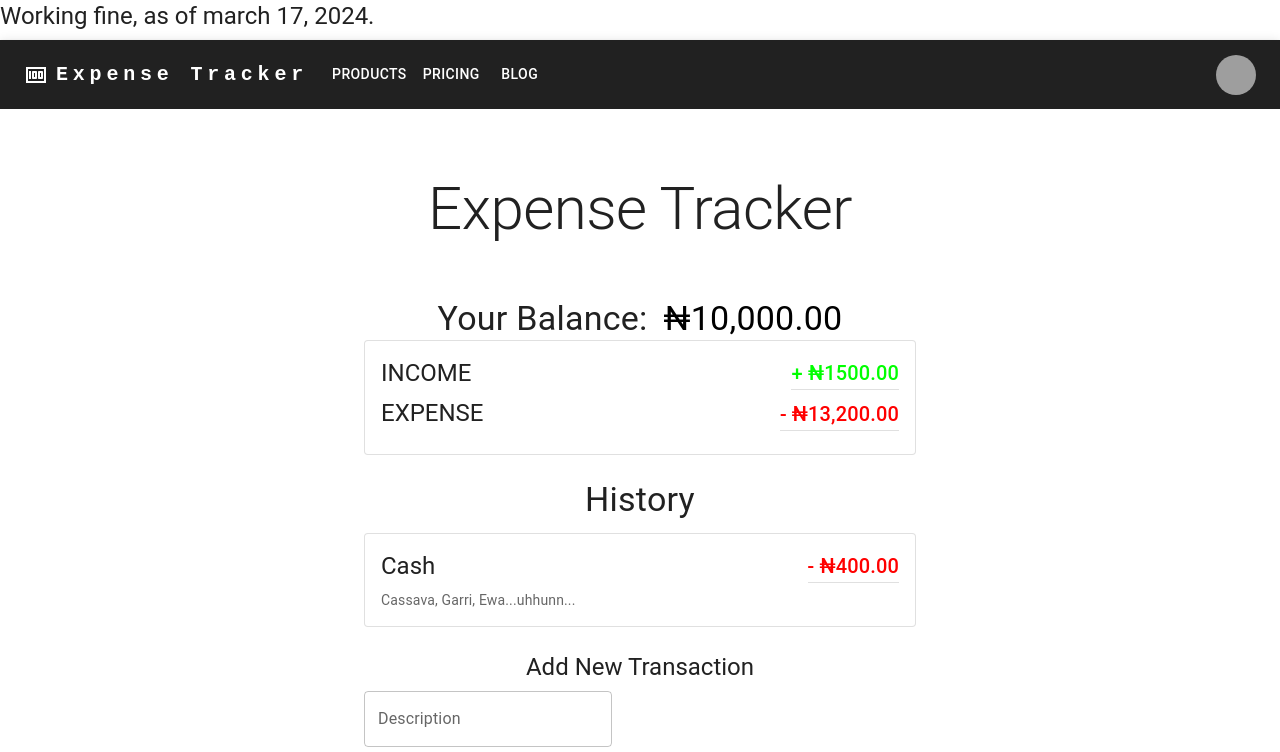
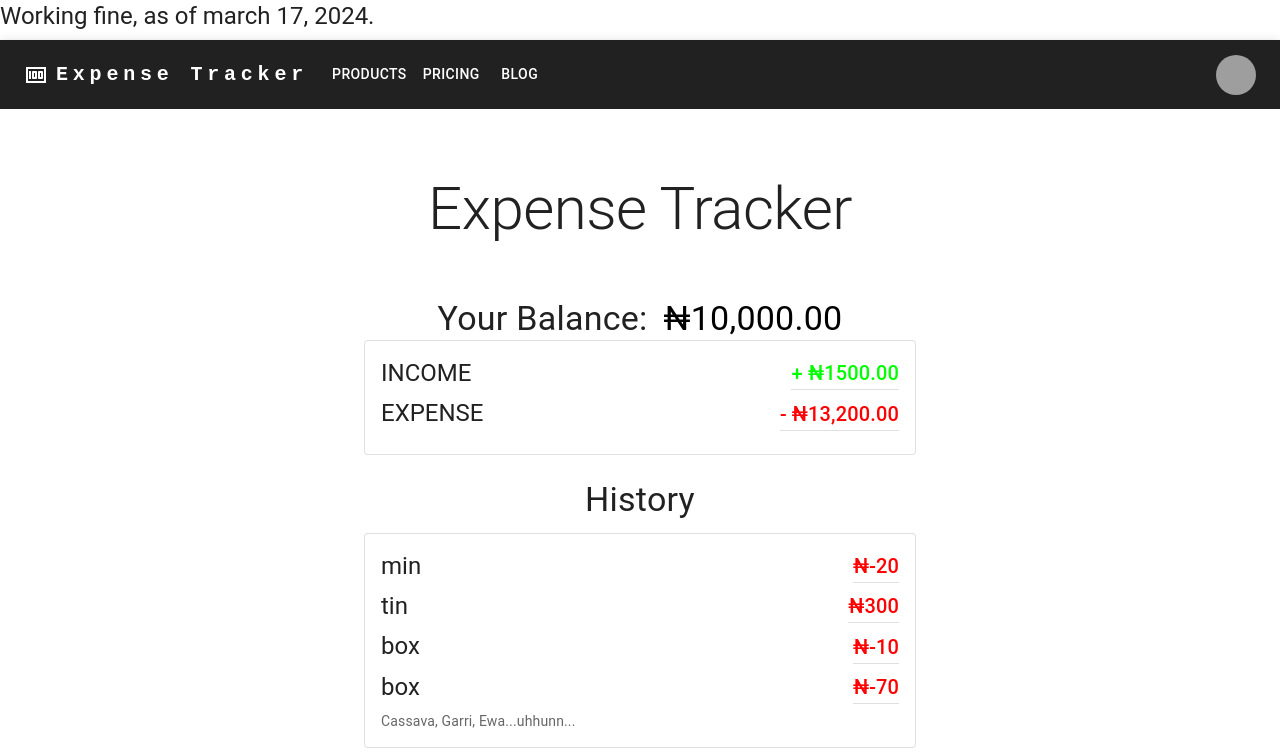
Before and after one commit to maximus-kai/Budget, a React (Create React App) app: page / in a window 1280 px wide. Shown: the top 752 px of the page. Built offline with nearby package versions, Linux system fonts and the light colour scheme; grey boxes are pictures that could not be loaded.

Commit message:
history now using context

```diff
--- a/src/Components/AddTransaction.js
+++ b/src/Components/AddTransaction.js
@@ -10,8 +10,8 @@ import PriceChangeIcon from '@mui/icons-material/PriceChange';
 import { GlobalContext } from '../context/GlobalState';
 
 export default function AddTransaction() {
-  const context = useContext(GlobalContext);
-  console.log("context:",context);
+  const {transactions} = useContext(GlobalContext);
+  console.log("context:",transactions);
 
     const [text,setText] = useState('');
     const [amount,setAmount] = useState(0);
--- a/src/Components/History.js
+++ b/src/Components/History.js
@@ -1,11 +1,14 @@
-import React from 'react';
+import React, {useContext}from 'react';
 import Card from '@mui/material/Card';
 import Box from '@mui/material/Box';
 import Stack from '@mui/material/Stack';
 import Typography from '@mui/material/Typography';
 import { Divider } from '@mui/material';
+import { GlobalContext } from '../context/GlobalState';
 
 export default function History() {
+  const {transactions} = useContext(GlobalContext);
+  console.log(`transactions from history`, {transactions})
     return (
         <>
         <br/>
@@ -17,19 +20,24 @@ export default function History() {
      </Typography>
       <Card variant="outlined" >
         <Box sx={{ p: 2 }}>
+          {
+            transactions.map((eachTransaction)=>
+            (
           <Stack direction="row" justifyContent="space-between" alignItems="center">
             <Typography gutterBottom variant="h5" component="div">
-            Cash
+            {eachTransaction.name}
             </Typography>
             <Typography gutterBottom
             variant="h6"
             align="center"
             color="#FF0000"
             component="div">
-            - ₦400.00
+            ₦{eachTransaction.something}
             <Divider/>
             </Typography>
-          </Stack>
+          </Stack>)
+            )
+          }
           <Typography color="text.secondary" variant="body2">
             Cassava, Garri, Ewa...uhhunn...
           </Typography>
```
